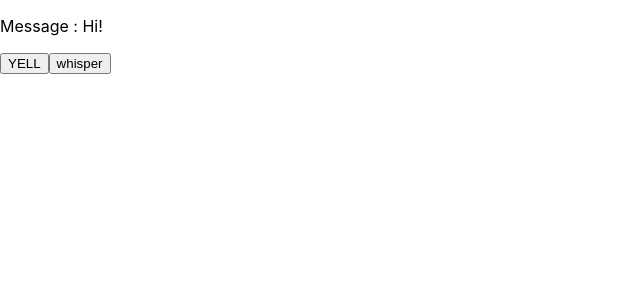
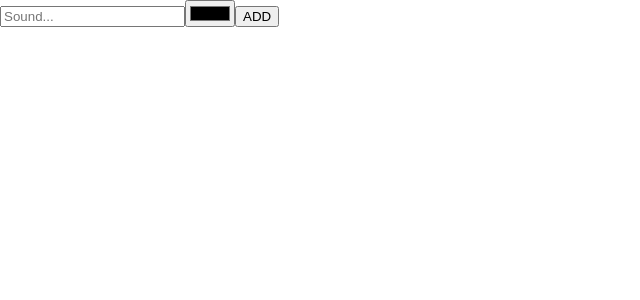
Before and after one commit to alwinruby/react-hooks, a React (Create React App) app: page / in a window 1280 px wide. Shown: the top 300 px of the page, without its empty margins (0-640 px from the left). Built offline with nearby package versions, Linux system fonts and the light colour scheme.

Commit message:
inputs with useRef

```diff
--- a/src/index.js
+++ b/src/index.js
@@ -1,39 +1,30 @@
-import React, { useReducer } from 'react';
+import React, { useRef } from 'react';
 import ReactDOM from 'react-dom';
 import './index.css';
 
-const initialState = {
-  message: "Hi!"
-};
+function App(){
+  const sound = useRef();
+  const color = useRef();
 
-function reducer(state, action)  {
-  switch(action.type){
-    case "yell":
-      return {
-        message: `HEY I JUST SAID ${state.message}`
-      };
-    case "whisper":
-      return {
-        message: `excuse me, I just said  ${state.message}`
-      };
-  }
-}
-
-function App(){
-  const [state, dispatch] = useReducer(
-    reducer,
-    initialState
-  );
+  const submit = (e) => {
+    e.preventDefault();
+    const soundVal = sound.current.value;
+    const colorVal = color.current.value;
+    alert(`${soundVal} sounds like ${colorVal}`);
+    sound.current.value = "";
+    color.current.value = "";
+  };
 
   return (
     <div>
-      <p>Message : {state.message}</p>
-      <button onClick={() => dispatch({ type: "yell"}) }>YELL</button>
-      <button onClick={() => dispatch({ type: "whisper"}) }>whisper</button>
+      <form onSubmit={submit}>
+        <input ref={sound} type="text" placeholder="Sound..." />
+        <input ref={color} type="color"/>
+        <button>ADD</button>
+      </form>
     </div>
   );
 }
-
 
 ReactDOM.render(
   <React.StrictMode>
```
